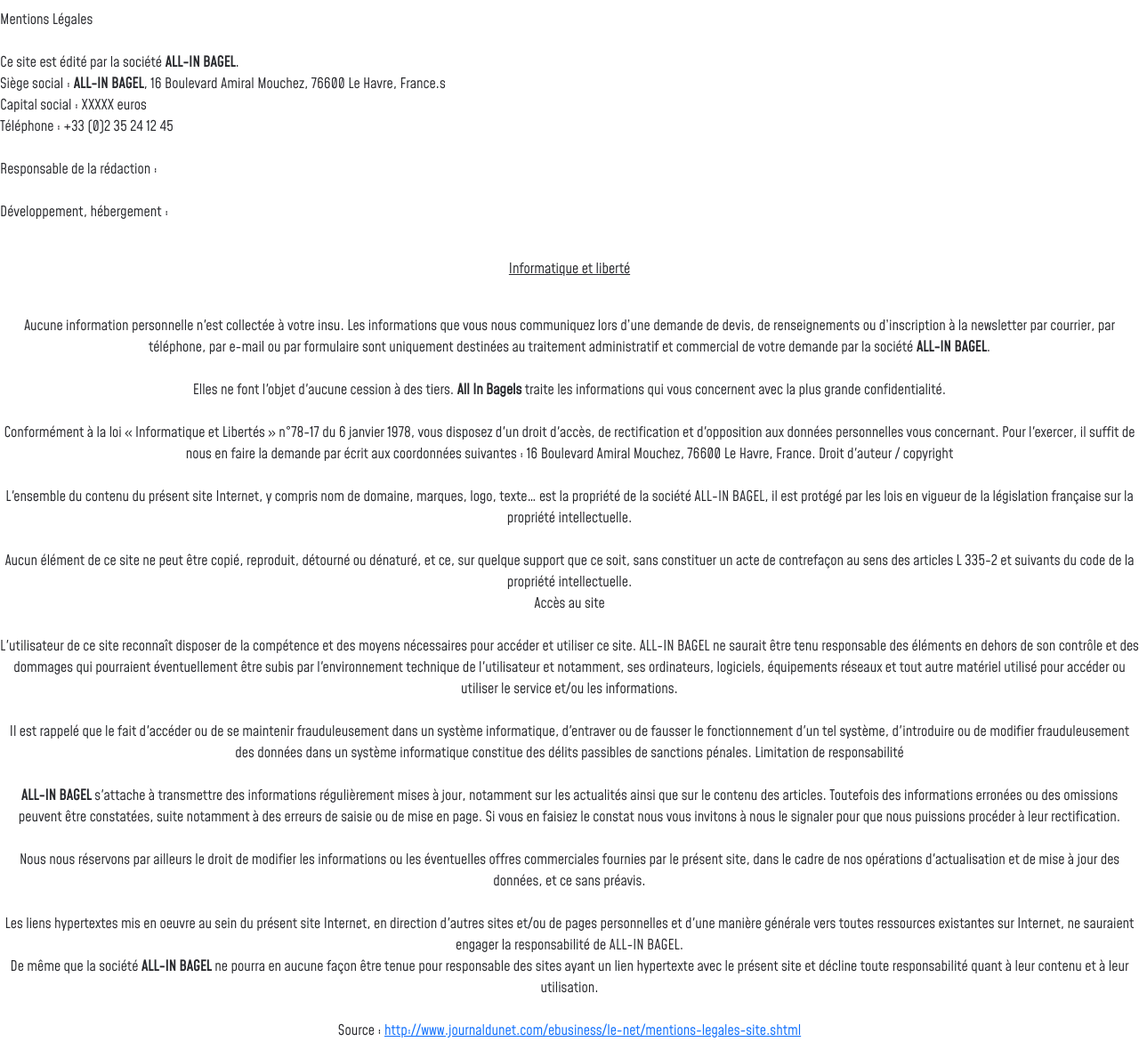
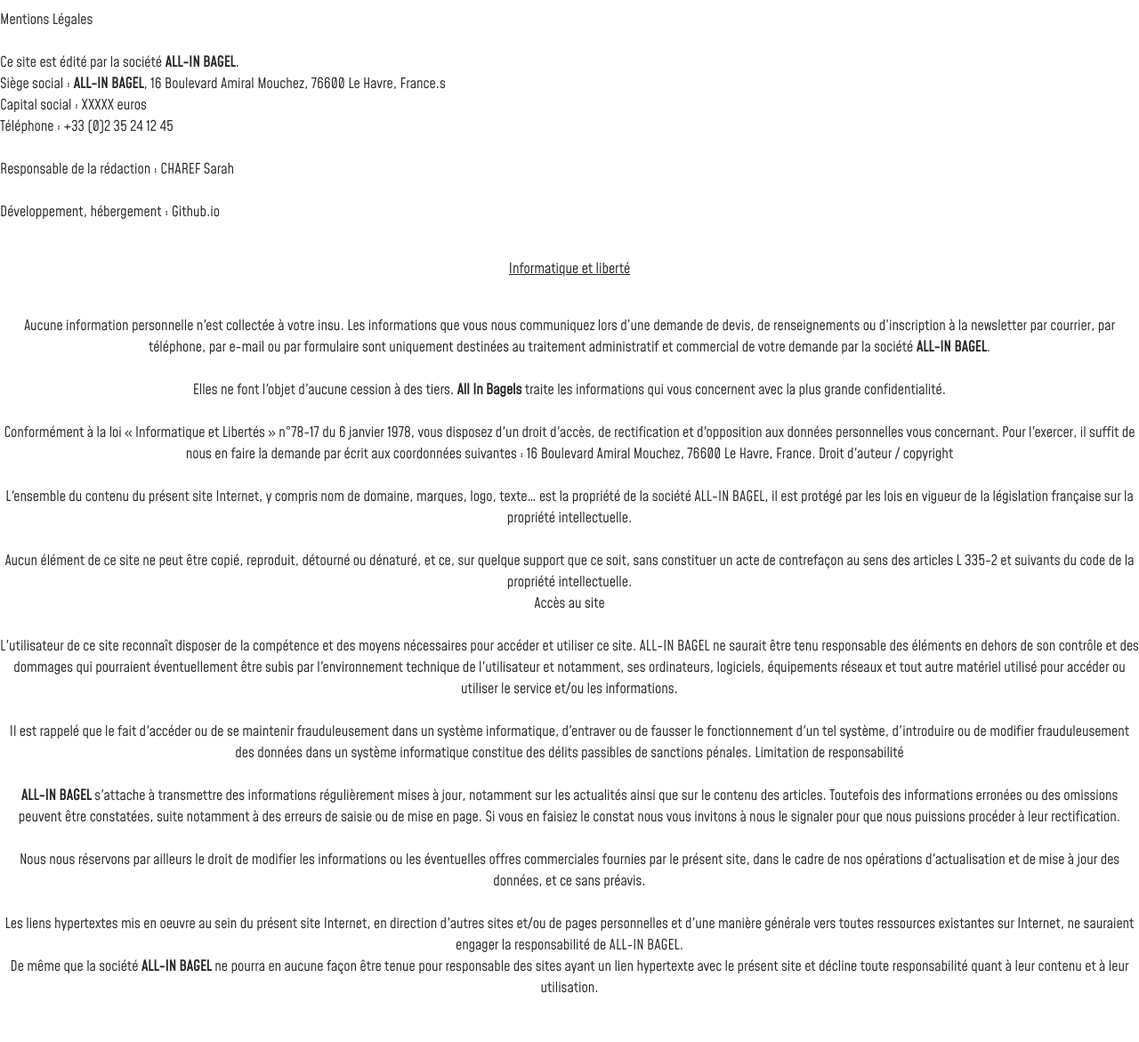
Before and after one commit to CharefSarah/Restaurant, a plain HTML site: page legalmention.html in a window 1280 px wide. Shown: the part 85-1256 px from the top of the page at 89% size. After the commit the page ends 1232 px from the top, so only its background shows below. Drawn offline with nearby package versions, Linux system fonts and the light colour scheme.

Commit message:
Update legalmention.html
Mise en forme mentions

```diff
--- a/legalmention.html
+++ b/legalmention.html
@@ -52,9 +52,9 @@
         Capital social : XXXXX euros<br>
         Téléphone : +33 (0)2 35 24 12 45<br>
         <br>
-        Responsable de la rédaction :<br>
+        Responsable de la rédaction : CHAREF Sarah<br>
         <br>
-        Développement, hébergement :<br><br>
+        Développement, hébergement : Github.io <br><br>
     </p>
     <div class="text-center">
         <p class="text-decoration-underline ">Informatique et liberté</p>
@@ -145,12 +145,6 @@
         utilisation.<br>
         <br>
     </div>
-
-    <div class="text-center"> Source :
-        <a href="http://www.journaldunet.com/ebusiness/le-net/mentions-legales-site.shtml" target="_blank">
-            http://www.journaldunet.com/ebusiness/le-net/mentions-legales-site.shtml
-        </a>
-    </div>
     </div>
     <script src="https://code.jquery.com/jquery-3.3.1.slim.min.js"
         integrity="sha384-q8i/X+965DzO0rT7abK41JStQIAqVgRVzpbzo5smXKp4YfRvH+8abtTE1Pi6jizo" crossorigin="anonymous">
```
